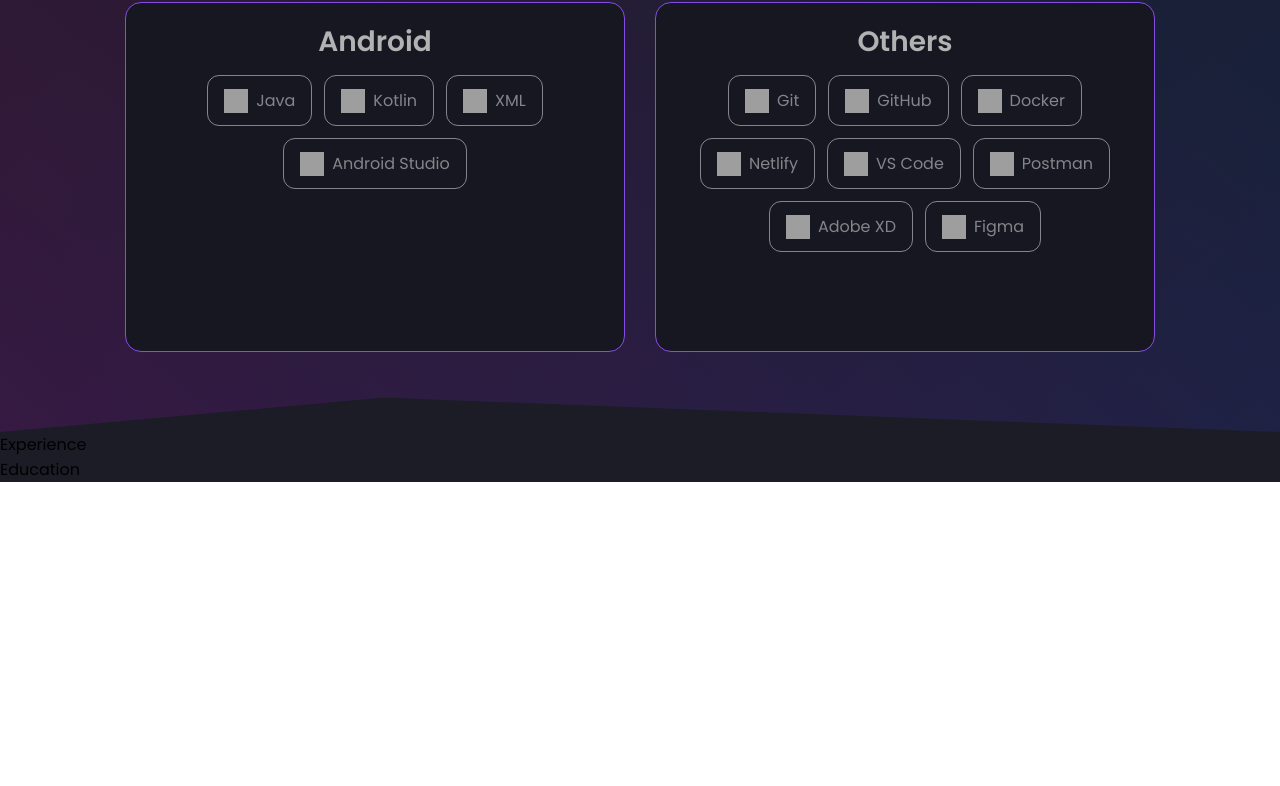
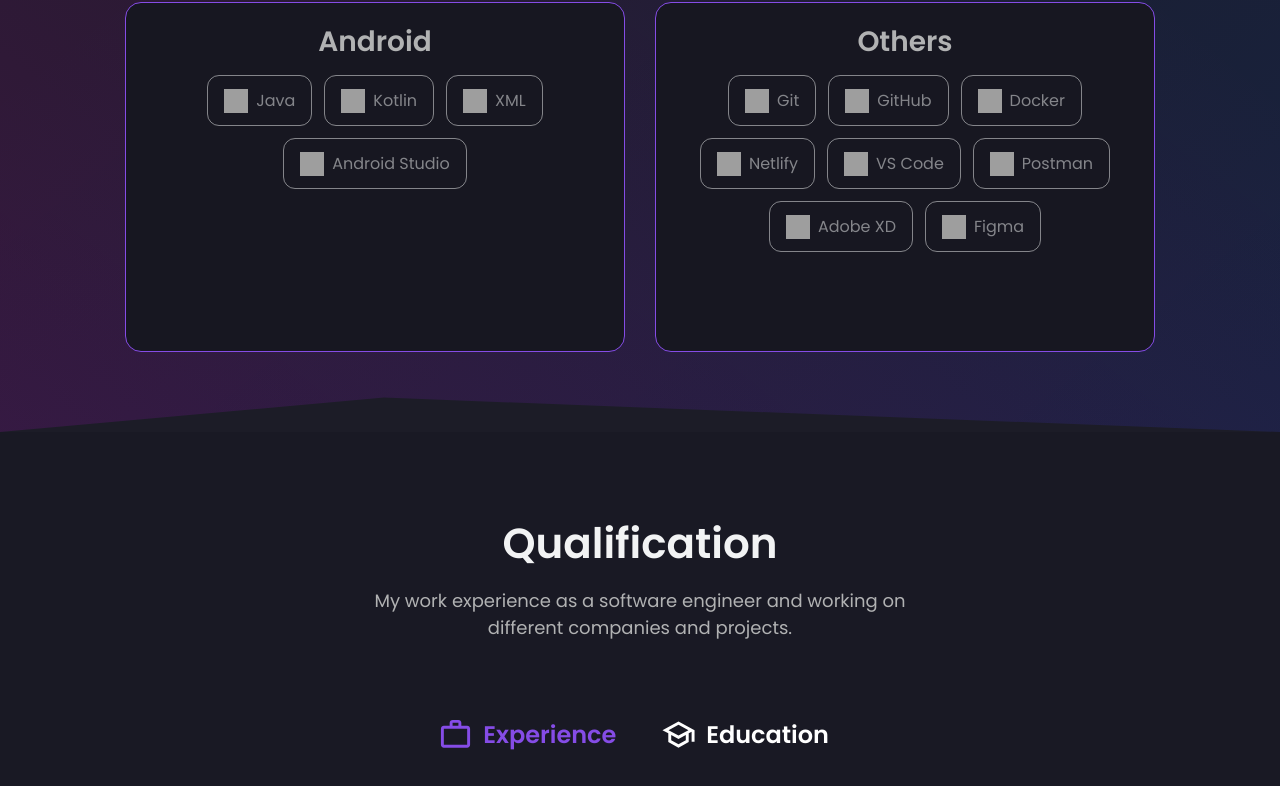
Before and after one commit to sahiillx/portfolio-website, a React (Create React App) app: page / in a window 1280 px wide. Shown: the part 1996-2782 px from the top of the page. Before the commit the page ends 2478 px from the top, so only its background shows below. Built offline with nearby package versions, Linux system fonts and the light colour scheme; grey boxes are pictures that could not be loaded.

Commit message:
added Qualifcation Section

```diff
--- a/src/App.js
+++ b/src/App.js
@@ -4,10 +4,10 @@
 import Navbar from "./components/Navbar";
 import Hero from "./components/HeroSection";
 import Skills from "./components/Skills";
-import Education from "./components/Education";
 import { BrowserRouter as Router } from "react-router-dom";
 import About from "./components/About";
-import Experience from "./components/Experience";
+import Projects from "./components/Projects";
+import Qualifications from "./components/Qual";
 
 const Body = styled.div`
   background-color: ${({ theme }) => theme.bg};
@@ -37,13 +37,14 @@
         <Navbar />
         <Body>
           <Hero />
-
           <Wrapper>
             <About />
             <Skills />
           </Wrapper>
-          <Experience />
-          <Education />
+          <Qualifications />
+          <Wrapper>
+            <Projects />
+          </Wrapper>
         </Body>
       </Router>
     </ThemeProvider>
--- a/src/components/Education/index.js
+++ /dev/null
@@ -1,9 +0,0 @@
-import React from 'react'
-
-const Education = () => {
-  return (
-    <div>Education</div>
-  )
-}
-
-export default Education
--- a/src/components/Experience/index.js
+++ /dev/null
@@ -1,9 +0,0 @@
-import React from 'react'
-
-const Experience = () => {
-  return (
-    <div>Experience</div>
-  )
-}
-
-export default Experience
--- a/src/components/HeroSection/index.js
+++ b/src/components/HeroSection/index.js
@@ -27,7 +27,6 @@
   position: absolute;
   bottom: 0%;
   left: 16.5%;
-
 
   @media screen and (max-width: 960px) {
     left: 8%;
--- /dev/null
+++ b/src/components/Projects/index.js
@@ -0,0 +1,79 @@
+import React from "react";
+import styled from "styled-components";
+
+const Container = styled.div`
+  clip-path: polygon(0 0, 100% 0, 100% 100%, 70% 95%, 0 100%);
+  display: flex;
+  flex-direction: column;
+  justify-content: center;
+  position: relative;
+  z-index: 1;
+  align-items: center;
+
+  padding: 20px 0px 80px 0px;
+  @media (max-width: 960px) {
+    padding: 0px;
+  }
+`;
+const Wrapper = styled.div`
+  position: relative;
+  display: flex;
+  justify-content: space-between;
+  align-items: center;
+  flex-direction: column;
+  width: 100%;
+  max-width: 1200px;
+  padding-top: 40px;
+  padding-bottom: 30px;
+  gap: 12px;
+  @media (max-width: 960px) {
+    flex-direction: column;
+  }
+`;
+
+const Title = styled.div`
+  font-size: 42px;
+  text-align: center;
+  font-weight: 600;
+  margin-top: 20px;
+  color: ${({ theme }) => theme.text_primary};
+  @media (max-width: 768px) {
+    margin-top: 12px;
+    font-size: 32px;
+  }
+`;
+const Desc = styled.div`
+  font-size: 18px;
+  text-align: center;
+  max-width: 600px;
+  color: ${({ theme }) => theme.text_secondary};
+  @media (max-width: 768px) {
+    margin-top: 12px;
+    font-size: 16px;
+  }
+`;
+
+const ToggleGroup = styled.div``;
+
+const ToggleButton = styled.div``;
+
+const Projects = () => {
+  return (
+    <Container id="project">
+      <Wrapper>
+        <Title>Projects</Title>
+        <Desc>
+          Here are some of the projects I have worked on. I am always open to
+          new ideas and projects. Feel free to contact me if you have any
+          projects in mind.
+        </Desc>
+
+        <ToggleGroup>
+          <ToggleButton></ToggleButton>
+        </ToggleGroup>
+      </Wrapper>
+    </Container>
+  );
+};
+
+export default Projects;
--- /dev/null
+++ b/src/components/Qual/index.js
@@ -0,0 +1,246 @@
+import React from "react";
+import styled from "styled-components";
+import SchoolOutlinedIcon from "@mui/icons-material/SchoolOutlined";
+import WorkOutlineIcon from "@mui/icons-material/WorkOutline";
+import { experiences } from "../../data/constants";
+import { education } from "../../data/constants";
+
+const Container = styled.div`
+  display: flex;
+  background-color: ${({ theme }) => theme.card_light};
+  flex-direction: column;
+  justify-content: center;
+  position: relative;
+  align-items: center;
+
+  padding: 20px 0px 80px 0px;
+  @media (max-width: 960px) {
+    padding: 0px;
+  }
+  z-index: 1;
+  width: 100%;
+  clip-path: polygon(0 0, 100% 0, 100% 100%, 70% 98%, 0 100%);
+`;
+
+const Wrapper = styled.div`
+  position: relative;
+  display: flex;
+  justify-content: space-between;
+  align-items: center;
+  flex-direction: column;
+  width: 100%;
+  max-width: 1200px;
+  padding-top: 40px;
+  padding-bottom: 30px;
+  gap: 12px;
+  @media (max-width: 960px) {
+    flex-direction: column;
+  }
+`;
+
+const Title = styled.div`
+  font-size: 42px;
+  text-align: center;
+  font-weight: 600;
+  margin-top: 20px;
+  color: ${({ theme }) => theme.text_primary};
+  @media (max-width: 768px) {
+    margin-top: 12px;
+    font-size: 32px;
+  }
+`;
+const Desc = styled.div`
+  font-size: 18px;
+  text-align: center;
+  max-width: 600px;
+  color: ${({ theme }) => theme.text_secondary};
+  @media (max-width: 768px) {
+    margin-top: 12px;
+    font-size: 16px;
+  }
+`;
+
+const QualTabs = styled.div`
+  display: flex;
+  align-items: center;
+  justify-content: center;
+`;
+const QualButton = styled.button`
+  color: ${({ active }) => (active ? "#854ce6" : "#fff")};
+  font-size: 1.5rem;
+  font-weight: 600;
+  padding: 4rem 1.8rem 1.5rem 1rem;
+  display: flex;
+  align-items: center;
+  justify-content: center;
+  cursor: pointer;
+  background: transparent;
+  border: none;
+  outline: none;
+  :hover {
+    color: #854ce6;
+  }
+`;
+
+const Timeline = styled.div`
+  width: 80%;
+  height: auto;
+  max-width: 800px;
+  margin: 0 auto;
+  display: grid;
+  grid-template-columns: 1fr 3px 1fr;
+`;
+const TimelineEmpty = styled.div``;
+const TimelineMiddle = styled.div`
+  position: relative;
+  background-image: linear-gradient(45deg, #f27121, #e94057, #8a2387);
+  width: 3px;
+  height: 100%;
+
+  @media screen and (max-width: 768px) {
+    position: relative;
+    background-image: linear-gradient(45deg, #f27121, #e94057, #8a2387);
+    width: 3px;
+    height: 100%;
+  }
+`;
+
+const TimelineCircle = styled.div`
+  position: absolute;
+  top: 0;
+  left: 50%;
+  width: 15px;
+  height: 15px;
+  border-radius: 50%;
+  background-image: linear-gradient(45deg, #f27121, #e94057, #8a2387);
+  -webkit-transform: translateX(-50%);
+  transform: translateX(-50%);
+
+  @media screen and (max-width: 768px) {
+    position: absolute;
+    top: 0;
+    left: 50%;
+    width: 15px;
+    height: 15px;
+    border-radius: 50%;
+    background-image: linear-gradient(45deg, #f27121, #e94057, #8a2387);
+    -webkit-transform: translateX(-50%);
+    transform: translateX(-50%);
+  }
+`;
+const TimelineComponent = styled.div`
+  margin: 0px 20px 20px 20px;
+  padding: 20px;
+  background: transparent;
+
+  border: 1px solid #854ce6;
+  box-shadow: rgba(23, 92, 230, 0.15) 0px 4px 24px;
+  color: white;
+  padding: 1.75rem;
+  transition: 0.4s ease;
+  overflow-wrap: break-word !important;
+  margin: 1rem;
+  margin-bottom: 20px;
+  border-radius: 6px;
+`;
+
+const Qualification = () => {
+  const [activeTab, setActiveTab] = React.useState(true);
+
+  return (
+    <Container id="qualification">
+      <Wrapper>
+        <Title>Qualification</Title>
+        <Desc>
+          My work experience as a software engineer and working on different
+          companies and projects.
+        </Desc>
+        <QualTabs>
+          <QualButton active={activeTab} onClick={() => setActiveTab(true)}>
+            <WorkOutlineIcon
+              fontSize={"large"}
+              style={{ marginRight: "10px" }}
+            />
+            Experience
+          </QualButton>
+          <QualButton active={!activeTab} onClick={() => setActiveTab(false)}>
+            <SchoolOutlinedIcon
+              fontSize={"large"}
+              style={{ marginRight: "10px" }}
+            />
+            Education
+          </QualButton>
+        </QualTabs>
+
+        {/* ------------------------Experience Timeline-------------------------- */}
+        {activeTab === true && (
+          <Timeline>
+            {experiences.map((item, index) => (
+              <React.Fragment key={index}>
+                {/* Render TimelineEmpty and TimelineMiddle before TimelineComponent for the first item */}
+                {index % 2 === 0 && (
+                  <>
+                    <TimelineEmpty></TimelineEmpty>
+                    <TimelineMiddle>
+                      <TimelineCircle></TimelineCircle>
+                    </TimelineMiddle>
+                  </>
+                )}
+
+                <TimelineComponent>
+                  <h2>{item.role}</h2>
+                  <p>{item.desc}</p>
+                </TimelineComponent>
+
+                {/* Render TimelineEmpty and TimelineMiddle after TimelineComponent for the last item */}
+                {index % 2 !== 0 && (
+                  <>
+                    <TimelineEmpty></TimelineEmpty>
+                    <TimelineMiddle>
+                      <TimelineCircle></TimelineCircle>
+                    </TimelineMiddle>
+                  </>
+                )}
+              </React.Fragment>
+            ))}
+          </Timeline>
+        )}
+        {/* ------------------------Education Timeline-------------------------- */}
+        {activeTab === false && (
+          <Timeline>
+            {education.map((item, index) => (
+              <React.Fragment key={index}>
+                {/* Render TimelineEmpty and TimelineMiddle before TimelineComponent for the first item */}
+                {index % 2 === 0 && (
+                  <>
+                    <TimelineEmpty></TimelineEmpty>
+                    <TimelineMiddle>
+                      <TimelineCircle></TimelineCircle>
+                    </TimelineMiddle>
+                  </>
+                )}
+
+                <TimelineComponent>
+                  <h2>{item.school}</h2>
+                  <p>{item.degree}</p>
+                </TimelineComponent>
+
+                {/* Render TimelineEmpty and TimelineMiddle after TimelineComponent for the last item */}
+                {index % 2 !== 0 && (
+                  <>
+                    <TimelineEmpty></TimelineEmpty>
+                    <TimelineMiddle>
+                      <TimelineCircle></TimelineCircle>
+                    </TimelineMiddle>
+                  </>
+                )}
+              </React.Fragment>
+            ))}
+          </Timeline>
+        )}
+      </Wrapper>
+    </Container>
+  );
+};
+
+export default Qualification;
--- a/src/data/constants.js
+++ b/src/data/constants.js
@@ -220,6 +220,7 @@
       "MongoDB",
     ],
   },
+
   {
     id: 2,
     img: "https://media.licdn.com/dms/image/C510BAQGSObrO0QPlMQ/company-logo_200_200/0/1555704980721?e=1692835200&v=beta&t=FjOWcUVVNzqFbTmmp0iXQkv5keBQC5lxIQ7K6rmMSMQ",
@@ -235,7 +236,7 @@
     role: "Android Developer",
     company: "DSC KIIT",
     date: "Nov2021 - Present",
-    desc: "As an Android developer at the Google Developers Student Club (GDCS), I have had the opportunity to work on exciting projects and collaborate with talented developers who share my passion for technology. Through my involvement with GDCS, I have also had the opportunity to host and participate in numerous events, including hackathons, study jams, and workshops.",
+    desc: "As an Android developer at the Google Developers Student Club (GDCS), I have had the opportunity to work on exciting projects and collaborate with talented developers who share my passion for technology. ",
     skills: [
       "Leadership",
       "Mobile Application Development",
@@ -250,7 +251,7 @@
     role: "Android Developer Intern",
     company: "Rudraksha Welffare Foundation",
     date: "June 2021 - Oct 2021",
-    desc: "As an Android Developer Intern at Rudraksha Welfare Foundation from June 2021 to October 2021, I gained valuable hands-on experience in application development. During my tenure, I contributed to the development of the application's back-end cloud functions using Firebase and implemented a front-end with the MVVM structure, which was designed using Figma. I also added a one-to-one video call feature, conceptualized new features, and optimized app performance. This internship helped me enhance my skills in Android development and gave me an opportunity to work in a collaborative team environment.",
+    desc: "As an Android Developer Intern at Rudraksha Welfare Foundation from June 2021 to October 2021, I gained valuable hands-on experience in application development.",
     skills: [
       "Android",
       "Java",
```
